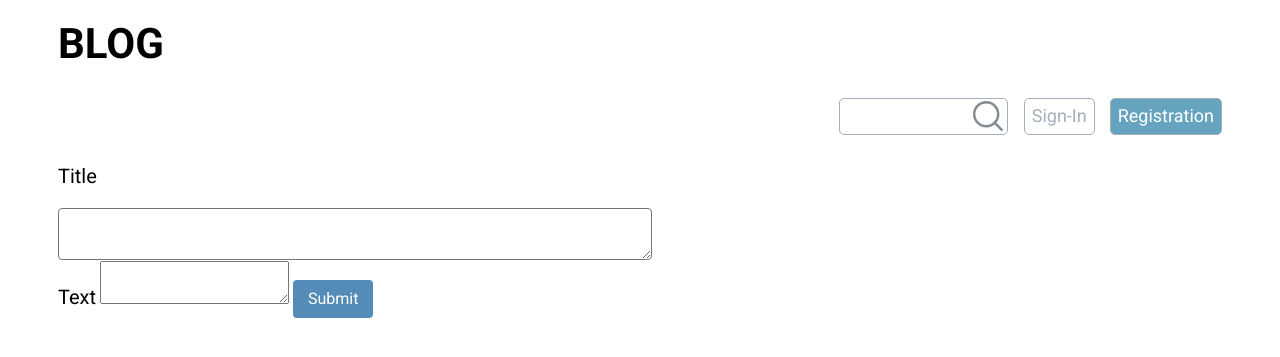
After one commit to Andrey-Ysk/blog_project, a Flask app: page /add_post in a window 1280 px wide. The commit adds this page. Shown: the top 357 px of the page. Run offline with Flask 2, Linux system fonts and the light colour scheme; some libraries are stand-ins or nearby versions.

Commit message:
"add post" function for blog

```diff
--- a/app/__init__.py
+++ b/app/__init__.py
@@ -6,6 +6,7 @@ from sqlalchemy import MetaData
 from werkzeug.security import generate_password_hash, check_password_hash
 from flask_login import LoginManager
 from flask_moment import Moment
+from flask_ckeditor import CKEditor
 import os, config
 
 
@@ -21,6 +22,7 @@ naming_convention = {
 
 app = Flask(__name__)
 app.config.from_object(os.environ.get('FLASK_ENV') or 'config.DevelopementConfig')
+app.config['CKEDITOR_PKG_TYPE'] = 'basic'
 
 
 db = SQLAlchemy(app=app, metadata=MetaData(naming_convention=naming_convention))
@@ -29,5 +31,6 @@ login_manager = LoginManager(app)
 login_manager.session_protection = 'strong'
 login_manager.login_view = 'signin'
 moment = Moment(app)
+ckeditor = CKEditor(app)
 
 from . import views
--- a/app/forms.py
+++ b/app/forms.py
@@ -1,6 +1,7 @@
 from wtforms import Form, StringField, PasswordField, SubmitField
 from wtforms.validators import DataRequired, Email
 from wtforms.widgets import TextArea
+from flask_ckeditor import CKEditorField
 
 
 class SignInForm(Form):
@@ -20,3 +21,9 @@ class RegistrationForm(Form):
 class CommentForm(Form):
     comment_text = StringField(widget=TextArea(), validators=[DataRequired()])
     submit = SubmitField('Send')
+
+
+class PostForm(Form):
+    title = StringField('Title', widget=TextArea(), validators=[DataRequired()])
+    body = CKEditorField('Body', validators=[DataRequired()])
+    submit = SubmitField('Submit')
--- a/app/models.py
+++ b/app/models.py
@@ -47,7 +47,7 @@ class Post(db.Model):
     user_id = db.Column(db.Integer, db.ForeignKey('users.id'))
     timestamp = db.Column(db.DateTime, default=datetime.utcnow)
     title = db.Column(db.String(64))
-    rating = db.Column(db.Integer)
+    rating = db.Column(db.Integer, default=0)
     comments = db.relationship('Comment', backref='post')
     users = db.relationship('User', secondary='posts_rating', backref='post')
 
--- a/app/static/main.css
+++ b/app/static/main.css
@@ -123,6 +123,19 @@ h1, h2, h3 , h4 {
 .login__logout:hover {
     border-color: #000;
 }
+.new-post {
+    display: flex;
+}
+.new-post__link {
+    padding: 7px 12px;
+    border: 1px solid #000;
+    border-radius: 4px;
+    color: #000;
+}
+.new-post__link:hover {
+    border-color: #a4afba;
+    color: #a4afba;;
+}
 .post {
     margin: 60px 0;
 }
@@ -131,20 +144,19 @@ h1, h2, h3 , h4 {
 }
 .post__title {
     display: inline-block;
-    padding-bottom: 10px;
+    padding-bottom: 5px;
     font-size: 28px;
     color: #000000;
 }
 .post__info {
     display: block;
+    margin-bottom: 10px;
     font-style: italic;
     color: #a4afba;
 }
-.post__text {
-    padding: 10px 0;
-}
 .post-stats {
     display: flex;
+    margin-top: 15px;
     list-style-type: none;
 }
 .post-stats__rating {
@@ -363,3 +375,32 @@ h1, h2, h3 , h4 {
 .comments__text {
     padding: 5px;
 }
+.add-post-form {
+
+}
+.add-post-form__label {
+    display: inline-block;
+    margin: 20px 0;
+    font-size: 20px;
+}
+.add-post-form__title {
+    display: block;
+    height: 40px;
+    min-height: 40px;
+    min-width: 50%;
+    z-index: 0;
+    overflow: auto;
+    padding: 5px;
+    font-size: 18px;
+    border-radius: 4px;
+    resize: vertical;
+}
+.add-post-form__submit {
+    margin-top: 20px;
+    border: 0;
+    padding: 10px 15px;
+    border-radius: 4px;
+    background-color: #558cb7;
+    color: #fff;
+    cursor: pointer;
+}
--- /dev/null
+++ b/app/templates/add_post.html
@@ -0,0 +1,14 @@
+{% extends "base.html" %}
+{% block title %}Add post{% endblock %}
+{% block content %}
+<div class="wrapper">
+    {% include "header.html" %}
+    <form class="add-post-form" id="addpost_form" method="POST">
+        <label class="add-post-form__label" for="">Title</label>
+        {{ form.title(class="add-post-form__title") }}
+        <label class="add-post-form__label" for="">Text</label>
+        {{ form.body(class="add-post-form__body") }}
+        {{ form.submit(class="add-post-form__submit") }}
+    </form>
+</div>
+{% endblock %}
--- a/app/templates/base.html
+++ b/app/templates/base.html
@@ -10,8 +10,9 @@
     <link rel="stylesheet" href="/static/normalize.css">
     <link rel="stylesheet" href="/static/main.css">
     {{ moment.include_jquery() }}
+    {{ ckeditor.load() }}
     {{ moment.include_moment() }}
-    {{ moment.locale("ru") }}
+    {{ moment.locale("gb") }}
     <script src="/static/main.js"></script>
     <title>{% block title %}{% endblock %}</title>
 </head>
--- a/app/templates/header.html
+++ b/app/templates/header.html
@@ -29,8 +29,8 @@
         <span class="login__username">{{ current_user.username }}</span>
         <a href="{{ url_for('logout') }}" class="login__button login__logout">Log-out</a>
         {% else %}
-        <a href="/signin" class="login__button login__sign-in">Sign-In</a>
-        <a href="/registration" class="login__button login__registration">Registration</a>
+        <a href="{{ url_for('signin') }}" class="login__button login__sign-in">Sign-In</a>
+        <a href="{{ url_for('registration') }}" class="login__button login__registration">Registration</a>
         {% endif %}
     </div>
 </div>
--- a/app/templates/post_full.html
+++ b/app/templates/post_full.html
@@ -4,9 +4,9 @@
 <div class="wrapper">
     {% include "header.html" %}
     <div class="post">
-        <h3 class="post__title">{{ post.title }}</h3>
+        <h3 class="post__title">{{ post.title|safe }}</h3>
         <span class="post__info">{{ moment(post.timestamp).format('LLL') }} | {{ post.user.username }}</span>
-        <p class="post__text">{{ post.content }}</p>
+        <p class="post__text">{{ post.content|safe }}</p>
         <ul class="post-stats">
             <li class="post-stats__rating">
                 <button id="rating_vote_up" class="post-stats__button post-stats__vote-up">
--- a/app/views.py
+++ b/app/views.py
@@ -1,6 +1,6 @@
 from app import app
 from flask import render_template, request, redirect, url_for, make_response, session, flash, jsonify
-from .forms import SignInForm, RegistrationForm, CommentForm
+from .forms import SignInForm, RegistrationForm, CommentForm, PostForm
 from .models import Role, User, Post, Comment, PostRating
 from flask_login import login_required, login_user, current_user, logout_user
 from app import db
@@ -10,7 +10,7 @@ from app import db
 @app.route('/<int:page>', methods=['GET'])
 def index(page):
     per_page = 10
-    posts = Post.query.paginate(page, per_page, error_out=False)
+    posts = Post.query.order_by(Post.id.desc()).paginate(page, per_page, error_out=False)
     return render_template('index.html', posts=posts)
 
 
@@ -146,6 +146,24 @@ def registration():
     return render_template('registration.html', form=form)
 
 
+@app.route('/add_post', methods=['GET', 'POST'])
+def add_post():
+    form = PostForm(request.form)
+
+    #TODO: validate data
+    if form.validate():
+        new_post = Post(content=form.body.data, user_id=current_user.id, title=form.title.data)
+        db.session.add(new_post)
+        db.session.commit()
+
+        return redirect(url_for('index'))
+
+    form.title.data = ''
+    form.body.data = ''
+
+    return render_template('add_post.html', form=form)
+
+
 @app.errorhandler(404)
 def page_not_found(e):
     return render_template('404.html'), 404
```
Also changed, not shown: app/templates/index.html (+7 -2 lines).
